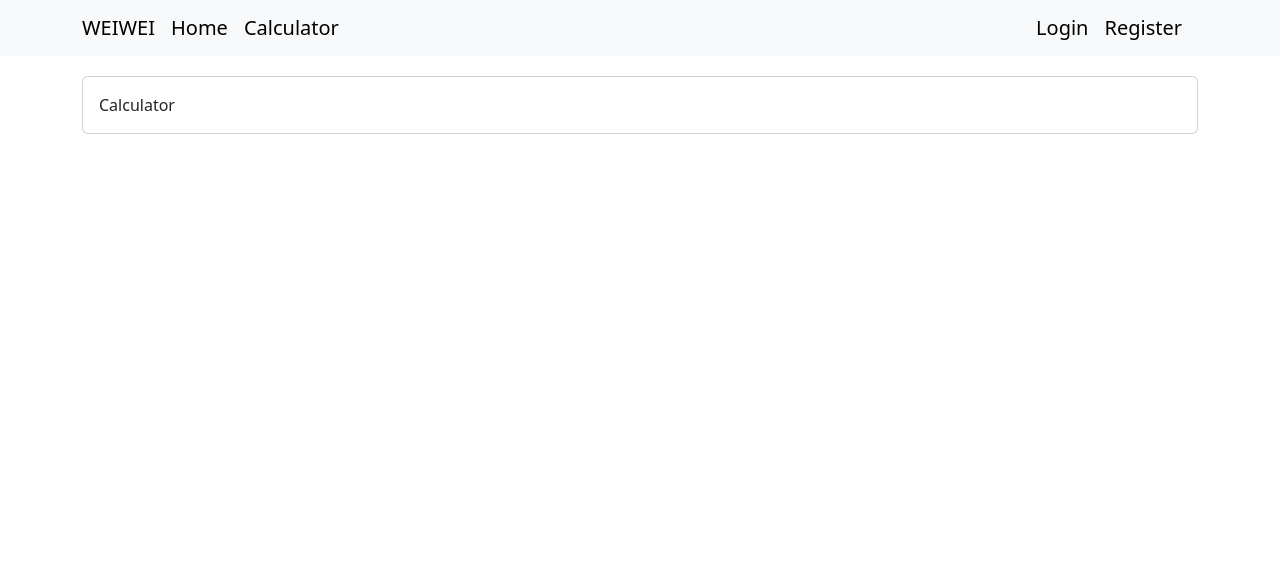
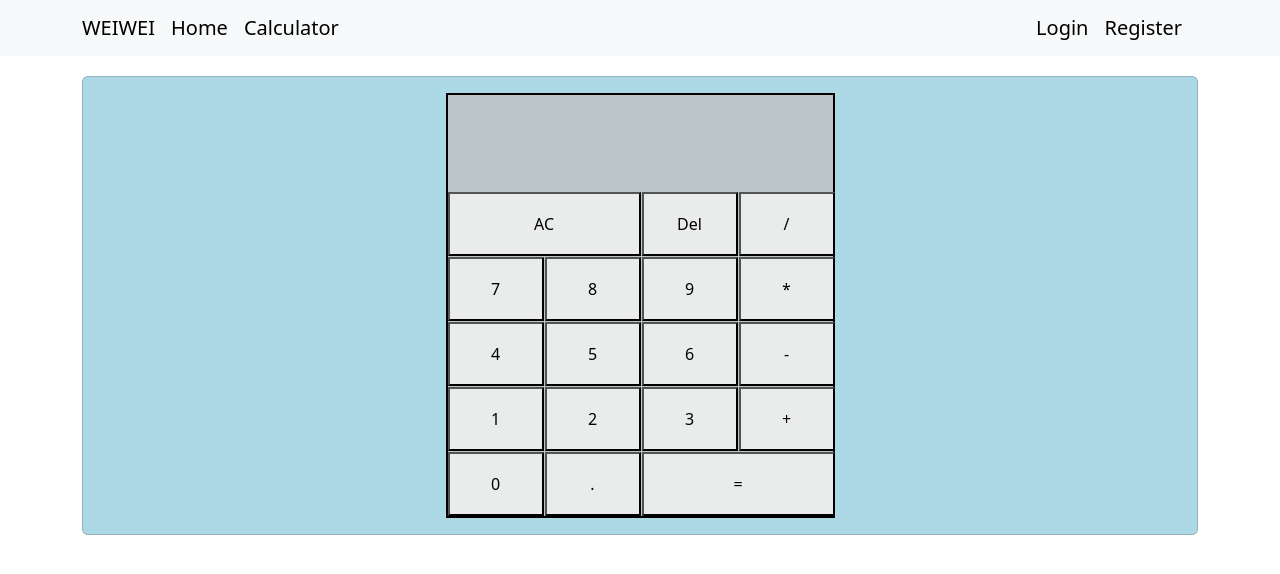
Before and after one commit to DataWEIWEI/Calculator-React, a React (Create React App) app: page /calculator in a window 1280 px wide. Shown: the top 574 px of the page. Built offline with nearby package versions, Linux system fonts and the light colour scheme.

Commit message:
design calculator pattern

```diff
--- a/src/commponents/content/base.jsx
+++ b/src/commponents/content/base.jsx
@@ -4,7 +4,7 @@
     state = {  }
     render() {
         return (
-            <div className='card' style={{ marginTop: "20px" }}>
+            <div className='card' style={{ marginTop: "20px", backgroundColor: "lightblue" }}>
                 <div className='card-body'>
                     { this.props.children }
                 </div>
--- a/src/commponents/content/calculator.jsx
+++ b/src/commponents/content/calculator.jsx
@@ -6,7 +6,30 @@
     render() {
         return (
             <Base>
-                Calculator
+                <div className='calculator'>
+                    <div className="output">
+                        <div className="last-output"></div>
+                        <div className="current-output"></div>
+                    </div>
+                    <button className='button-ac'>AC</button>
+                    <button>Del</button>
+                    <button>/</button>
+                    <button>7</button>
+                    <button>8</button>
+                    <button>9</button>
+                    <button>*</button>
+                    <button>4</button>
+                    <button>5</button>
+                    <button>6</button>
+                    <button>-</button>
+                    <button>1</button>
+                    <button>2</button>
+                    <button>3</button>
+                    <button>+</button>
+                    <button>0</button>
+                    <button>.</button>
+                    <button className='button-equal'>=</button>
+                </div>
             </Base>
         );
     }
--- a/src/index.css
+++ b/src/index.css
@@ -1,13 +1,53 @@
 body {
   margin: 0;
-  font-family: -apple-system, BlinkMacSystemFont, 'Segoe UI', 'Roboto', 'Oxygen',
-    'Ubuntu', 'Cantarell', 'Fira Sans', 'Droid Sans', 'Helvetica Neue',
-    sans-serif;
-  -webkit-font-smoothing: antialiased;
-  -moz-osx-font-smoothing: grayscale;
 }
 
-code {
-  font-family: source-code-pro, Menlo, Monaco, Consolas, 'Courier New',
-    monospace;
+* {
+  box-sizing: border-box;
 }
+
+.calculator {
+  display: grid;
+  grid-template-columns: repeat(4, 6rem);
+  grid-template-rows: minmax(6rem, auto) repeat(5, 4rem);
+  gap: 1px;
+  background-color: rgba(191, 191, 191, 0.75);
+  width: calc(24rem + 5px);
+  margin: 0 auto;
+  border: 2px solid black;
+}
+
+.output {
+  grid-column: 1 / span 4;
+  display: flex;
+  flex-direction: column;
+  align-items: flex-end;
+  justify-content: space-around;
+  padding: 10px;
+  word-wrap: break-word;
+  word-break: break-all;
+}
+
+.last-output {
+
+}
+
+.current-ouput {
+
+}
+
+.button-equal {
+  grid-column: 3 / span 2;
+}
+
+.button-ac {
+  grid-column: 1 / span 2;
+}
+
+.calculator > button  {
+  background-color: rgba(250, 250, 249, 0.75);
+}
+
+.calculator > button:hover {
+  background-color: #B5B5B5;
+}
```
